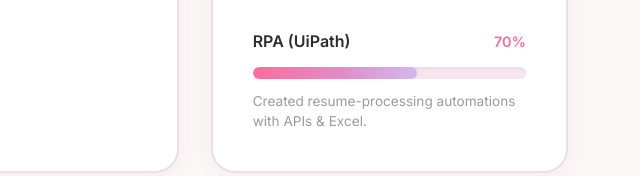
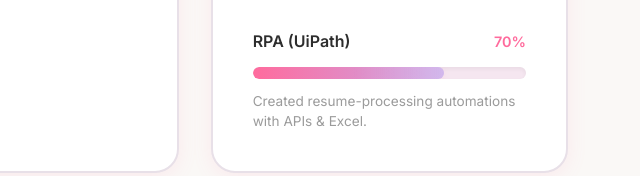
Before and after one commit to myssstic/my-portfolio, a plain HTML site: page index.html in a window 1280 px wide. Shown: the part 2284-2460 px from the top of the page, 640-1280 px from the left. Drawn offline with Linux system fonts and the light colour scheme.

Commit message:
Update index.html

```diff
--- a/index.html
+++ b/index.html
@@ -224,7 +224,7 @@
                                 <span class="skill-percentage">70%</span>
                             </div>
                             <div class="skill-bar">
-                                <div class="skill-bar-fill" data-percentage="60"></div>
+                                <div class="skill-bar-fill" data-percentage="70"></div>
                             </div>
                             <p class="skill-note">Created resume-processing automations with APIs &amp; Excel.</p>
                         </div>
```
